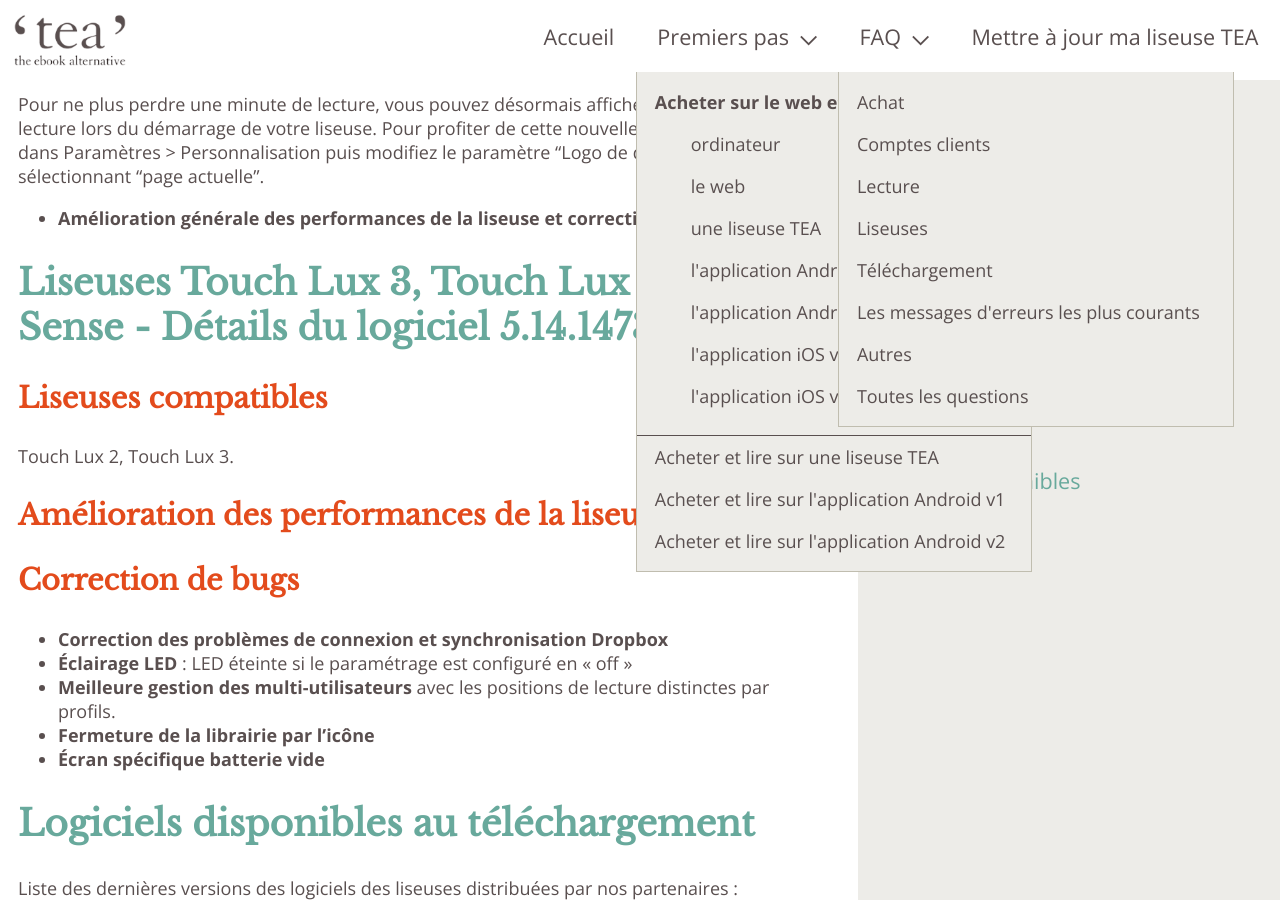
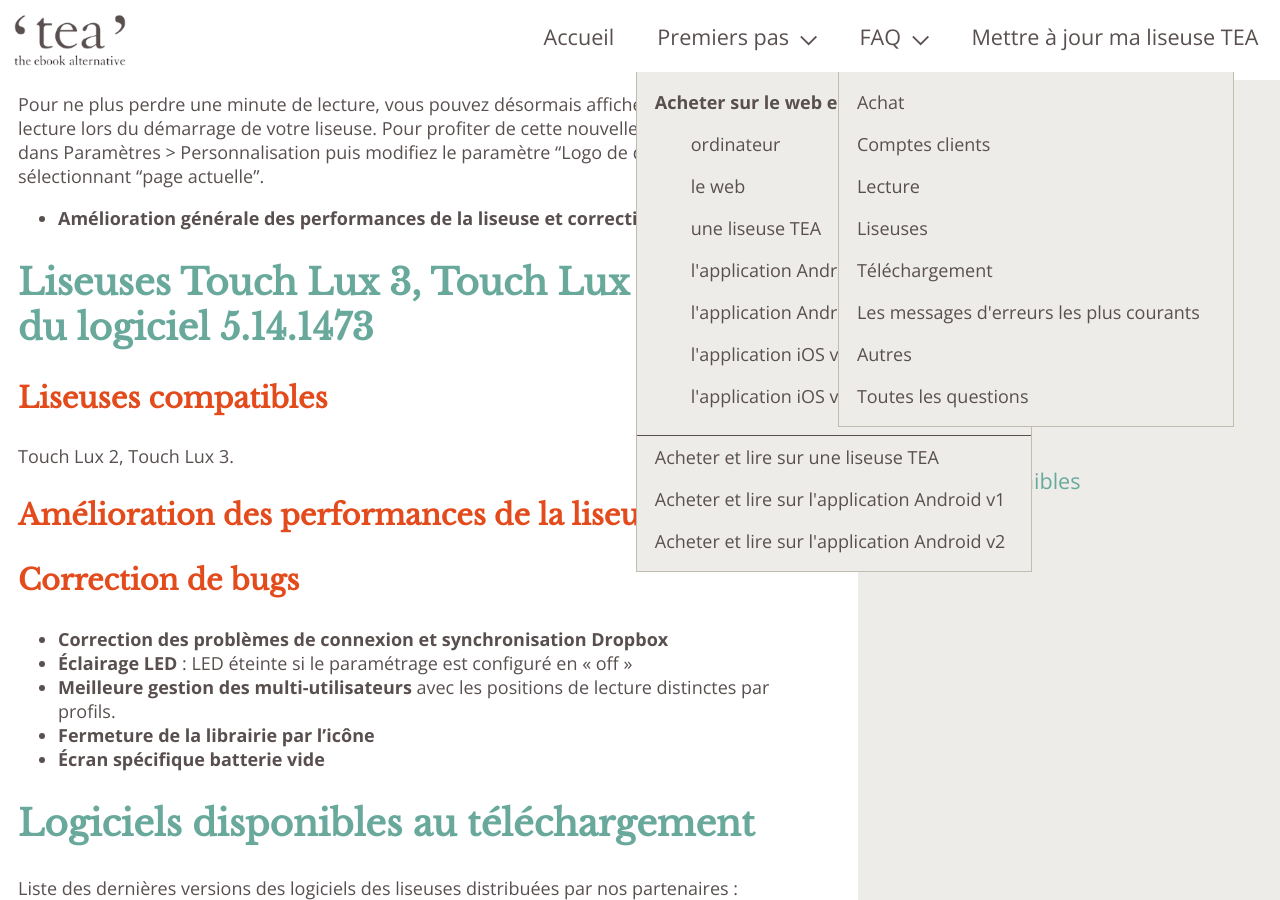
Before and after one commit to TEA-ebook/help-center, a Jekyll site: the page built from _pages/maj.md, in a window 1280 px wide and 900 px high, scrolled down 2814 px. Built offline with Jekyll 4.4.1, drawn with Linux system fonts in a browser that asks for light colours.

Commit message:
Update maj.md

```diff
--- a/_pages/maj.md
+++ b/_pages/maj.md
@@ -66,7 +66,7 @@
 
 {% include anchor.html id="logiciel5.14" label="Détails du logiciel 5.14" %}
 
-## Liseuses Touch Lux 3, Touch Lux 2, Ultra, Sense - Détails du logiciel 5.14.1473
+## Liseuses Touch Lux 3, Touch Lux 2 - Détails du logiciel 5.14.1473
 
 {% include anchor.html id="liseuses-compatibles" label="Liseuses compatibles" %}
 
```
